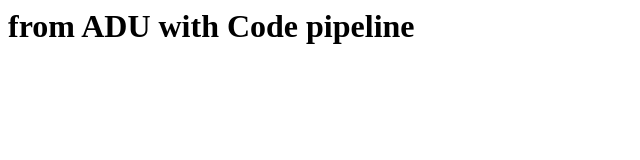
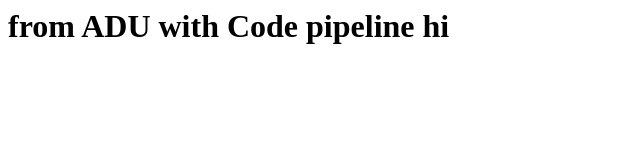
Before and after one commit to khawlaNassib/ite501-api-koki, a website: page index.html in a window 1280 px wide. Shown: the full height of the page, 0-640 px from the left. Drawn offline with Linux system fonts and the light colour scheme.

Commit message:
Update header text in index.html

```diff
--- a/index.html
+++ b/index.html
@@ -1 +1 @@
-<h1> from ADU with Code pipeline </h1>
+<h1> from ADU with Code pipeline  hi </h1>
```
